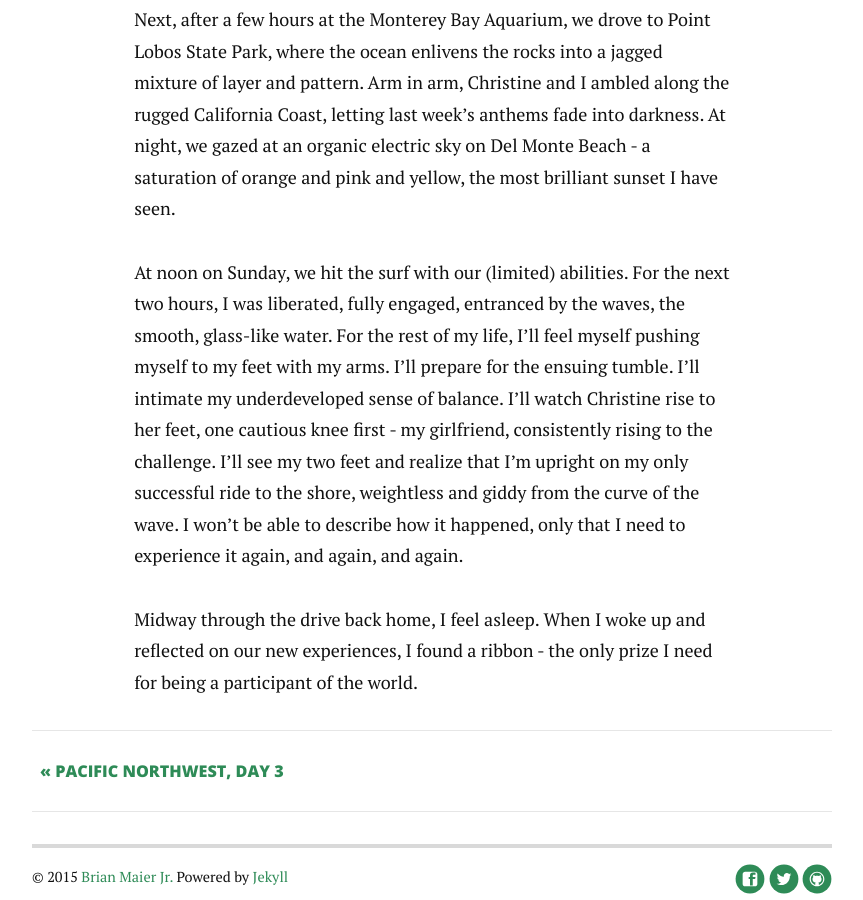
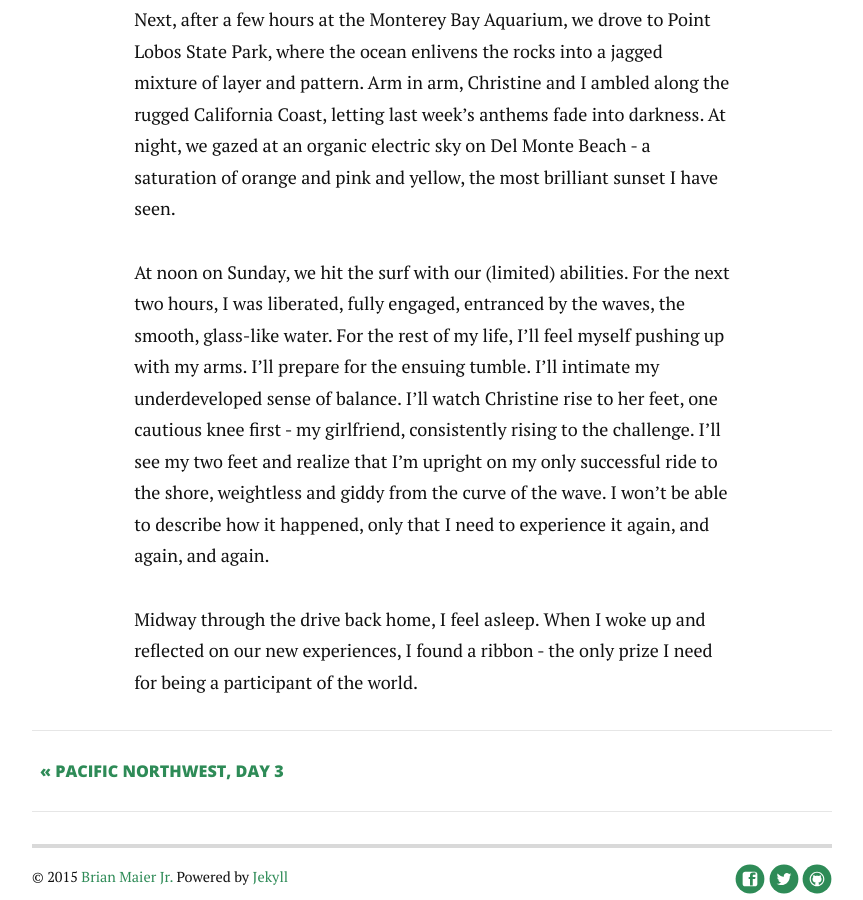
Before and after one commit to cloh-jzhang/cloh-jzhang.github.io, a Jekyll site: the page built from _posts/2015-06-29-back-to-nature.md, in a window 1280 px wide and 900 px high, scrolled down 939 px. Shown: the whole window, without its empty margins (208-1071 px from the left). Built offline with Jekyll 4.4.1, drawn with Linux system fonts in a browser that asks for light colours; nearby versions of some CDN libraries; Markdown is read by kramdown in place of the engine named in the settings.

Commit message:
monterey bay edits

```diff
--- a/_posts/2015-06-29-back-to-nature.md
+++ b/_posts/2015-06-29-back-to-nature.md
@@ -9,6 +9,6 @@ We started early Saturday, exploring Monterey Bay on kayak. First, we saw sea li
 
 Next, after a few hours at the Monterey Bay Aquarium, we drove to Point Lobos State Park, where the ocean enlivens the rocks into a jagged mixture of layer and pattern. Arm in arm, Christine and I ambled along the rugged California Coast, letting last week's anthems fade into darkness. At night, we gazed at an organic electric sky on Del Monte Beach - a saturation of orange and pink and yellow, the most brilliant sunset I have seen.
 
-At noon on Sunday, we hit the surf with our (limited) abilities. For the next two hours, I was liberated, fully engaged, entranced by the waves, the smooth, glass-like water. For the rest of my life, I’ll feel myself pushing myself to my feet with my arms. I'll prepare for the ensuing tumble. I’ll intimate my underdeveloped sense of balance. I’ll watch Christine rise to her feet, one cautious knee first - my girlfriend, consistently rising to the challenge. I’ll see my two feet and realize that I’m upright on my only successful ride to the shore, weightless and giddy from the curve of the wave. I won’t be able to describe how it happened, only that I need to experience it again, and again, and again.
+At noon on Sunday, we hit the surf with our (limited) abilities. For the next two hours, I was liberated, fully engaged, entranced by the waves, the smooth, glass-like water. For the rest of my life, I’ll feel myself pushing up with my arms. I'll prepare for the ensuing tumble. I’ll intimate my underdeveloped sense of balance. I’ll watch Christine rise to her feet, one cautious knee first - my girlfriend, consistently rising to the challenge. I’ll see my two feet and realize that I’m upright on my only successful ride to the shore, weightless and giddy from the curve of the wave. I won’t be able to describe how it happened, only that I need to experience it again, and again, and again.
 
 Midway through the drive back home, I feel asleep. When I woke up and reflected on our new experiences, I found a ribbon - the only prize I need for being a participant of the world.
```
Also changed, not shown: 2 other files.
